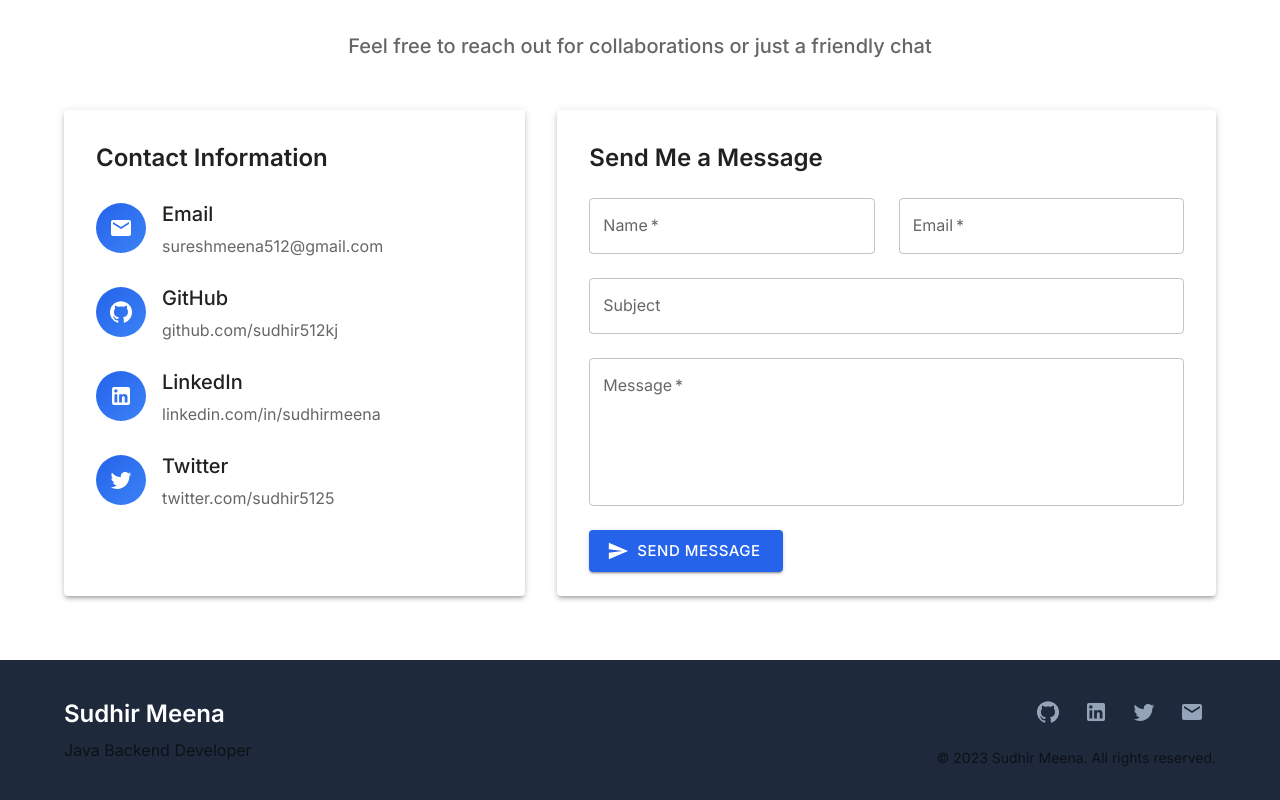
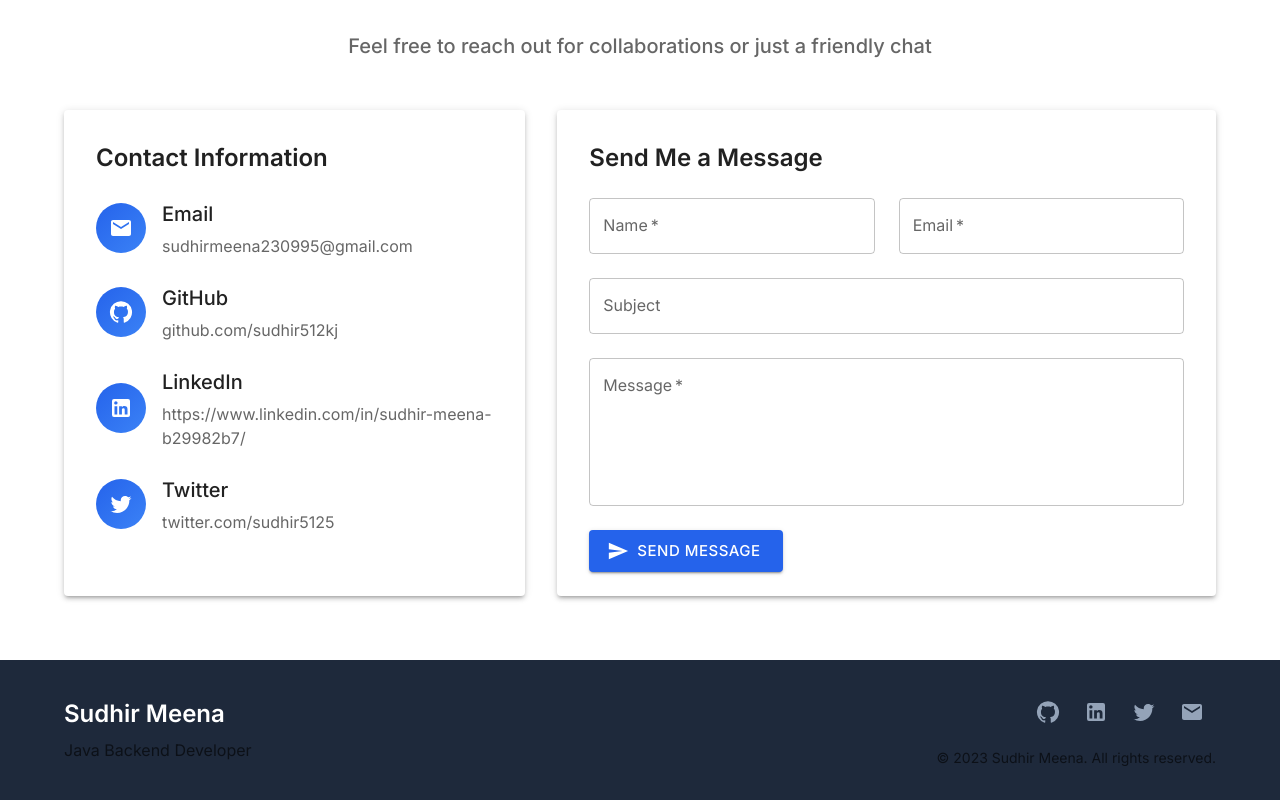
Before and after one commit to sudhir512kj/sudhir512kj.github.io, a React (Create React App) app: page / in a window 1280 px wide. Shown: the part 5468-6268 px from the top of the page. Built offline with nearby package versions, Linux system fonts and the light colour scheme.

Commit message:
contacts update

```diff
--- a/src/components/Contact.js
+++ b/src/components/Contact.js
@@ -57,7 +57,7 @@ const Contact = () => {
     {
       icon: <Email />,
       title: 'Email',
-      value: 'sureshmeena512@gmail.com',
+      value: 'sudhirmeena230995@gmail.com',
       link: 'mailto:sureshmeena512@gmail.com',
     },
     {
@@ -69,7 +69,7 @@ const Contact = () => {
     {
       icon: <LinkedIn />,
       title: 'LinkedIn',
-      value: 'linkedin.com/in/sudhirmeena',
+      value: 'https://www.linkedin.com/in/sudhir-meena-b29982b7/',
       link: '#',
     },
     {
```
